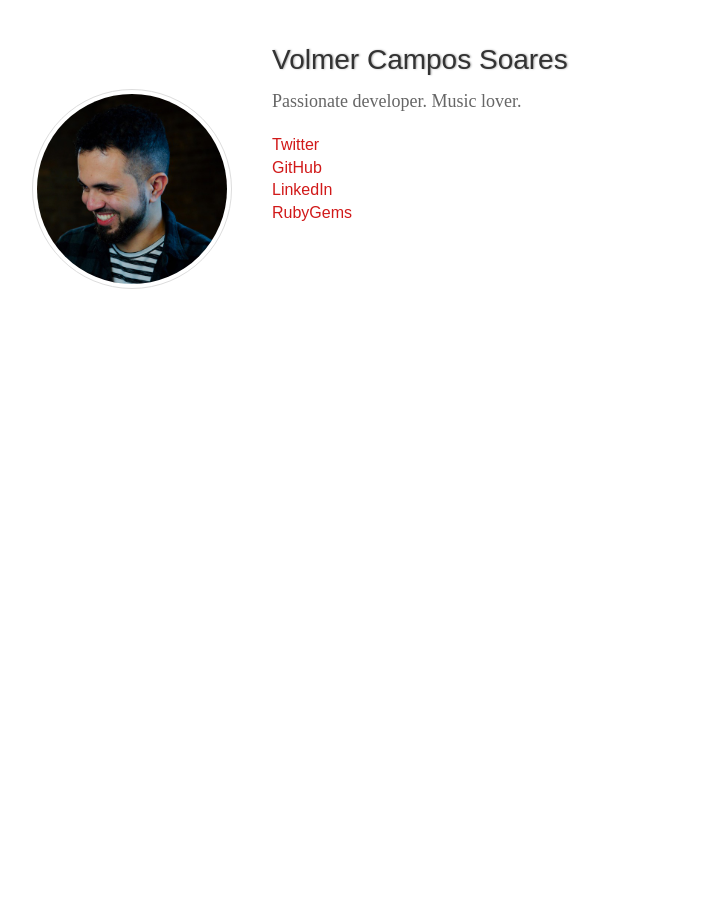
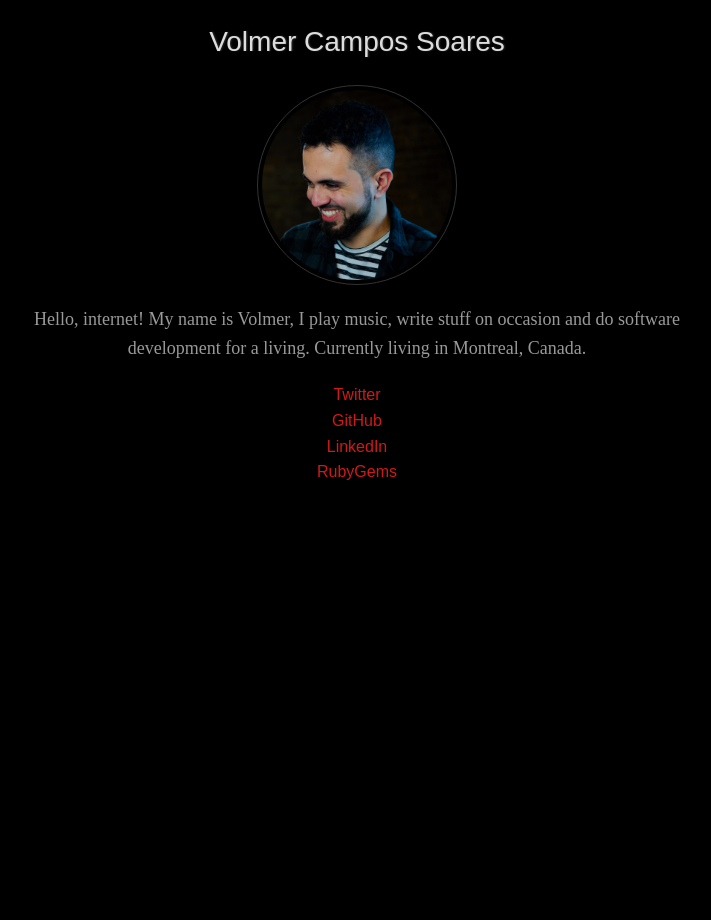
Before and after one commit to volmer/volmerius, a Jekyll site: the page built from index.html, in a window 1280 px wide. Shown: the whole page, without its empty margins (283-994 px from the left). Built offline with Jekyll 4.4.1, drawn with Linux system fonts in a browser that asks for light colours; some web fonts are replaced.

Commit message:
Dark mode

```diff
--- a/_layouts/default.html
+++ b/_layouts/default.html
@@ -24,8 +24,6 @@
   </head>
 
   <body>
-    <div class="container">
-      {{ content }}
-    </div>
+    {{ content }}
   </body>
 </html>
--- a/css/main.scss
+++ b/css/main.scss
@@ -3,13 +3,13 @@
 
 @import url("https://fonts.googleapis.com/css?family=Inder|Quattrocento");
 
-$bg-color: #fff;
-$body-color: #333;
-$paragraph-color: #666;
+$bg-color: #000;
+$body-color: #ddd;
+$paragraph-color: #999;
 $link-color: #d11919;
 $link-color-hover: #921212;
-$heading-shadow-color: #aaa;
-$image-border-color: #ddd;
+$heading-shadow-color: #333;
+$image-border-color: #333;
 
 * {
   margin: 0;
@@ -26,26 +26,14 @@ body {
   font-family: 'Inder', sans-serif;
   color: $body-color;
   font-size: 16px;
-  line-height: 1.4;
-}
-
-.container {
-  max-width: 650px;
-  margin: 20px auto;
-
-  &:before, &:after {
-    content: "";
-    display: table;
-  }
-
-  &:after {
-    clear:both;
-  }
+  line-height: 1.6;
+  text-align: center;
+  padding: 20px;
 }
 
 h1 {
   font-size: 28px;
-  margin: 20px 0 10px 240px;
+  margin: 0 0 20px;
   font-weight: 500;
   text-shadow: 1px 0 2px $heading-shadow-color;
 }
@@ -54,8 +42,10 @@ p {
   font-family: 'Quattrocento', serif;
   color: $paragraph-color;
   font-size: 18px;
-  margin-bottom: 20px;
+  margin: 0 0 20px;
   font-weight: 200;
+  max-width: 650px;
+  display: inline-block;
 }
 
 a, a:visited {
@@ -70,51 +60,16 @@ a, a:visited {
 img {
   width: 200px;
   display: block;
-  margin: 0 auto;
   border-radius: 50%;
-  margin-bottom: 20px;
-  float: left;
+  margin: 0 auto 20px;
   padding: 4px;
   line-height: 1.42857143;
   background-color: $bg-color;
   border: 1px solid $image-border-color;
   transition: all .2s ease-in-out;
-  max-width: 100%;
-  height: auto;
-}
-
-.col {
-  float: left;
-  margin-left: 40px;
 }
 
 ul {
-  padding-left: 0;
   list-style: none;
   font-size: 16px;
 }
-
-/* Overrides for smaller screens. */
-@media (max-width: 767px) {
-  .container {
-    text-align: center;
-  }
-
-  h1 {
-    margin: 0 0 20px;
-  }
-
-  img {
-    margin: 0 auto 20px;
-    float: none;
-  }
-
-  p {
-    font-size: 18px;
-  }
-
-  .col {
-    float: none;
-    margin: 0 auto;
-  }
-}
--- a/index.html
+++ b/index.html
@@ -7,9 +7,10 @@ layout: default
 
   <img src="/images/volmer.jpg" class="img-thumbnail" itemprop="image">
 
-  <div class="col">
-    <p class="lead" itemprop="description">
-      Passionate developer. Music lover.
+  <p itemprop="description">
+    Hello, internet! My name is Volmer, I play music, write stuff on occasion
+    and do software development for a living. Currently living in Montreal,
+    Canada.
   </p>
 
   <ul>
@@ -30,4 +31,3 @@ layout: default
     </li>
   </ul>
 </div>
-</div>
```
Also changed, not shown: Gemfile.lock. Lines whose indentation alone changed are shown as unchanged.
